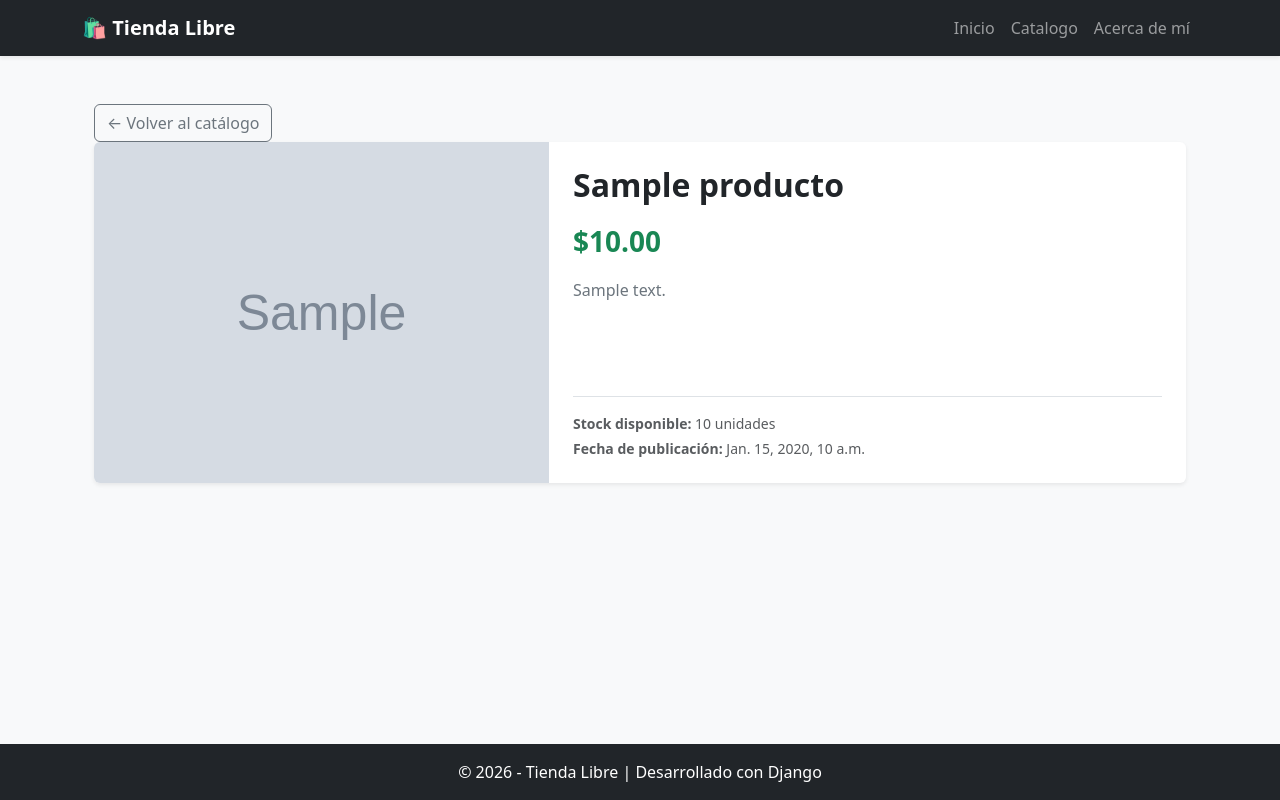
After one commit to Villada-PG3/trabajo-practico-tienda-libre-facundoangelelli1, a Django app: page /producto/1/ in a window 1280 px wide. The commit adds this page. Run offline with Django 5.2, Linux system fonts and the light colour scheme; tables that the repository leaves empty hold one stand-in row (values such as "Sample post"); grey boxes marked "Sample" are stand-in pictures.

Commit message:
feat: página de detalle de producto con URL dinámica

```diff
--- /dev/null
+++ b/almacen/templates/almacen/detalle.html
@@ -0,0 +1,67 @@
+{% extends "almacen/base.html" %}
+
+{% block title %}{{ producto.nombre }} | Tienda Libre{% endblock %}
+
+{% block content %}
+
+<div class="container py-4">
+
+    <!-- TAREA: Botón Volver al catálogo -->
+    <a href="{% url 'almacen:catalogo' %}" class="btn btn-outline-secondary">
+        ← Volver al catálogo
+    </a>
+
+    <div class="card shadow-sm border-0">
+        <div class="row g-0">
+
+            <!-- IMAGEN DEL PRODUCTO -->
+            <div class="col-md-5">
+                {% if producto.imagen %}
+                    <img
+                        src="{{ producto.imagen.url }}"
+                        class="img-fluid rounded-start h-100 w-100"
+                        alt="{{ producto.nombre }}"
+                        style="object-fit: cover; max-height: 400px;"
+                    >
+                {% else %}
+                    <div
+                        class="bg-secondary-subtle d-flex align-items-center justify-content-center h-100 min-vh-25"
+                        style="min-height: 250px;"
+                    >
+                        <span class="text-muted fs-5">Sin imagen</span>
+                    </div>
+                {% endif %}
+            </div>
+
+            <!-- INFORMACIÓN DEL PRODUCTO -->
+            <div class="col-md-7">
+                <div class="card-body p-4 d-flex flex-column h-100">
+
+                    <h2 class="fw-bold mb-3">{{ producto.nombre }}</h2>
+
+                    <p class="fs-3 fw-bold text-success mb-3">
+                        ${{ producto.precio }}
+                    </p>
+
+                    <p class="card-text text-secondary mb-4">
+                        {{ producto.descripcion }}
+                    </p>
+
+                    <div class="mt-auto border-top pt-3">
+                        <p class="card-text mb-1 text-muted small">
+                            <strong>Stock disponible:</strong> {{ producto.stock }} unidades
+                        </p>
+                        <p class="card-text text-muted small">
+                            <strong>Fecha de publicación:</strong> {{ producto.fecha_creacion }}
+                        </p>
+                    </div>
+
+                </div>
+            </div>
+
+        </div>
+    </div>
+
+</div>
+
+{% endblock %}
--- a/almacen/urls.py
+++ b/almacen/urls.py
@@ -7,4 +7,5 @@ urlpatterns = [
     path('', views.home, name='home'),
     path('acerca-de-mi/', views.acerca_de_mi, name='acerca-de-mi'),
     path('catalogo/', views.catalogo, name='catalogo'),
+    path('producto/<int:pk>/', views.detalle_producto, name='detalle_producto'),
 ]
--- a/almacen/views.py
+++ b/almacen/views.py
@@ -1,4 +1,4 @@
-from django.shortcuts import render
+from django.shortcuts import render, get_object_or_404
 from .models import Producto
 
 def home(request):
@@ -26,3 +26,10 @@ def catalogo(request):
     producto = Producto.objects.filter(activo = True).order_by("-fecha_creacion")[:3]
     context = {"productos": producto}
     return render(request, "almacen/catalogo.html", context)
+
+def detalle_producto(request, pk):
+    # Intentamos obtener el producto, si no existe, devuelve un error 404
+    producto = get_object_or_404(Producto, pk=pk)
+
+    # Pasamos el producto al template
+    return render(request, 'almacen/detalle.html', {'producto': producto})
```
Also changed, not shown: almacen/templates/almacen/catalogo.html (+6 -1 lines), 1 other file.
